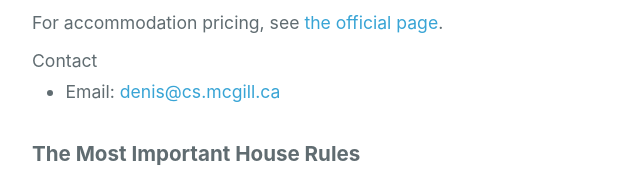
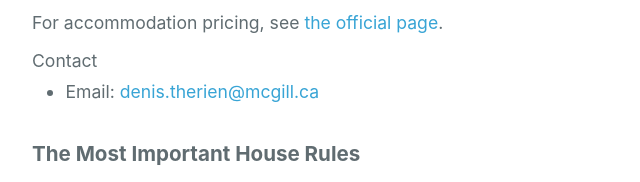
Before and after one commit to McGill-NLP/barbados-workshop-2026, a plain HTML site: page index.html in a window 1280 px wide. Shown: the part 3609-3791 px from the top of the page, 304-944 px from the left. Drawn offline with Linux system fonts and the light colour scheme.

Commit message:
Fix contact emails

```diff
--- a/index.html
+++ b/index.html
@@ -197,7 +197,7 @@
             <p>For accommodation pricing, see <a href="https://www.mcgill.ca/bellairs/facilities/accommodation">the official page</a>.</p>
             <p>Contact</p>
             <ul>
-                <li>Email: <a href="mailto:denis@cs.mcgill.ca">denis@cs.mcgill.ca</a></li>
+                <li>Email: <a href="mailto:denis.therien@mcgill.ca">denis.therien@mcgill.ca</a></li>
             </ul>
             <h3>The Most Important House Rules</h3>
             <p>Kitchen and Food</p>
@@ -258,7 +258,7 @@
             <center>
                 <img src="assets/bellairs-map.png" style="max-height: 90vh;" />
             </center>
-            <p style="margin: 3rem 0 1rem; text-align: center;">For questions please contact <a href="mailto:denis.therien@servicenow.com">denis.therien@servicenow.com</a></p>
+            <p style="margin: 3rem 0 1rem; text-align: center;">For questions please contact <a href="mailto:denis.therien@mcgill.ca">denis.therien@mcgill.ca</a></p>
         </main>
     </body>
 </html>
```
